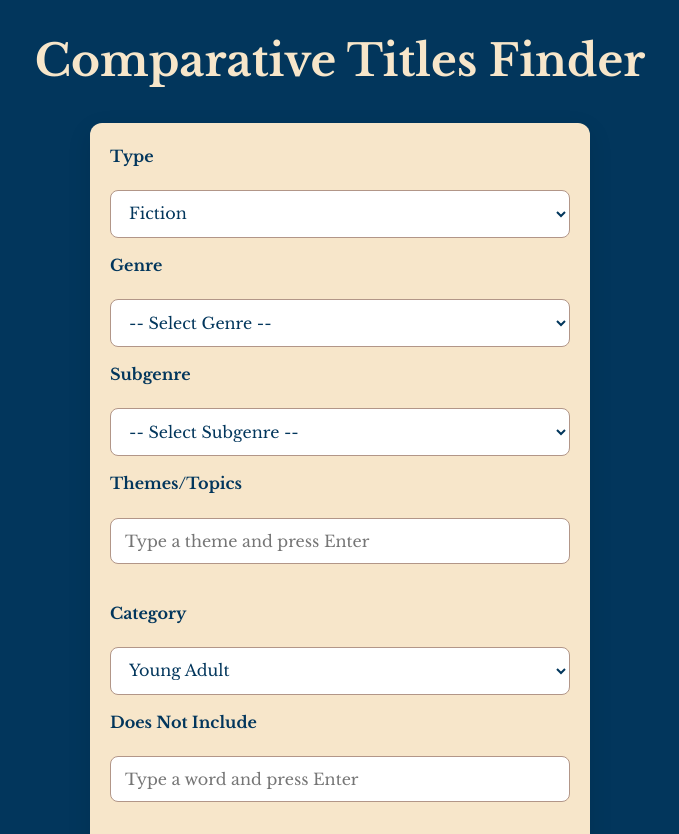
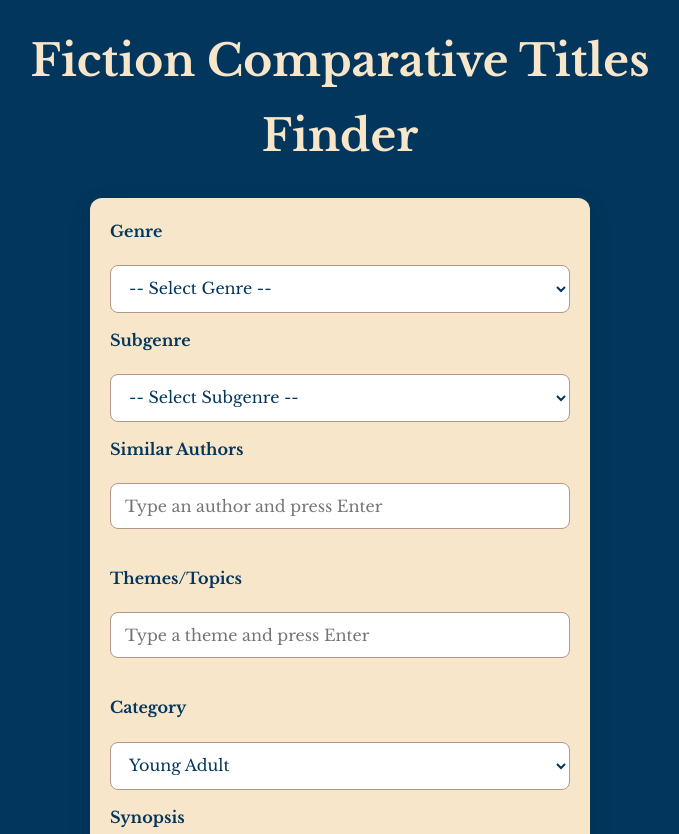
Before and after one commit to Fenella-O/Hardcover-Comparative-Title-Finder, a plain HTML site: page public/index.html in a window 1280 px wide. Shown: the top 834 px of the page, without its empty margins (300-979 px from the left). Drawn offline with nearby package versions, Linux system fonts and the light colour scheme.

Commit message:
2: Update HTML.

```diff
--- a/public/index.html
+++ b/public/index.html
@@ -2,24 +2,17 @@
 <html lang="en">
   <head>
     <meta charset="UTF-8" />
-    <title>Story Search Form</title>
+    <title>Fiction Comparative Titles Finder</title>
     <link rel="stylesheet" href="main.css" />
     <script defer src="js/app.js"></script>
   </head>
   <body>
-    <h1 id="title">Comparative Titles Finder</h1>
+    <h1 id="title">Fiction Comparative Titles Finder</h1>
 
     <form id="searchForm">
-      <label for="type">Type</label>
-      <select id="type" name="type">
-        <option value="Fiction">Fiction</option>
-        <option value="Non-Fiction">Non-Fiction</option>
-      </select>
-
       <label for="genre">Genre</label>
       <select id="genre" name="genre">
         <option value="">-- Select Genre --</option>
-        <option value="Non-Fiction">Non-Fiction</option>
         <option value="Dystopian">Dystopian</option>
         <option value="Romance">Romance</option>
         <option value="Contemporary Fiction">Contemporary Fiction</option>
@@ -34,6 +27,16 @@
       <select id="subgenre" name="subgenre">
         <option value="">-- Select Subgenre --</option>
       </select>
+
+      <label for="authors">Similar Authors</label>
+      <div class="input-group">
+        <input
+          type="text"
+          id="authorInput"
+          placeholder="Type an author and press Enter"
+        />
+        <div id="authorList" class="tag-list"></div>
+      </div>
 
       <label for="themes">Themes/Topics</label>
       <div class="input-group">
@@ -50,16 +53,6 @@
         <option value="Young Adult">Young Adult</option>
         <option value="Adult">Adult</option>
       </select>
-
-      <label for="doesNotInclude">Does Not Include</label>
-      <div class="input-group">
-        <input
-          type="text"
-          id="excludeInput"
-          placeholder="Type a word and press Enter"
-        />
-        <div id="excludeList" class="tag-list"></div>
-      </div>
 
       <label for="synopsis">Synopsis</label>
       <textarea
```
